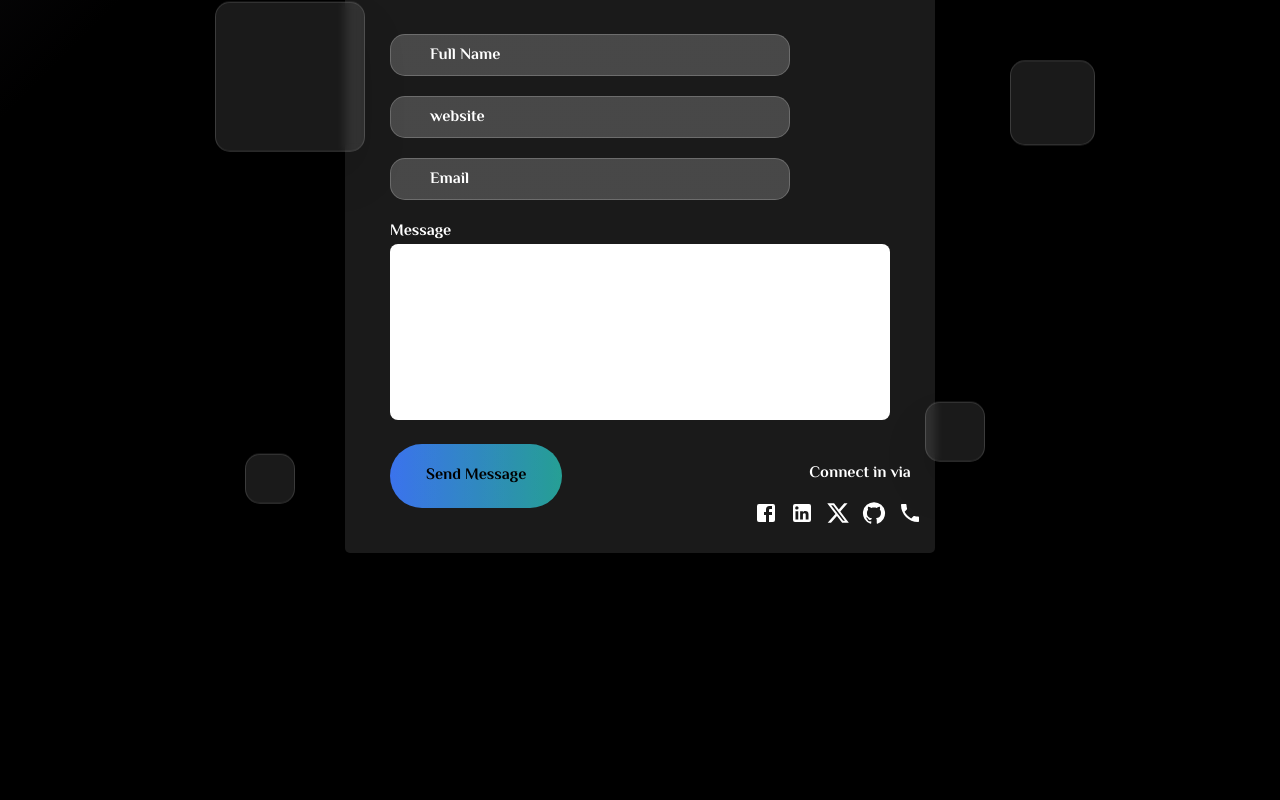
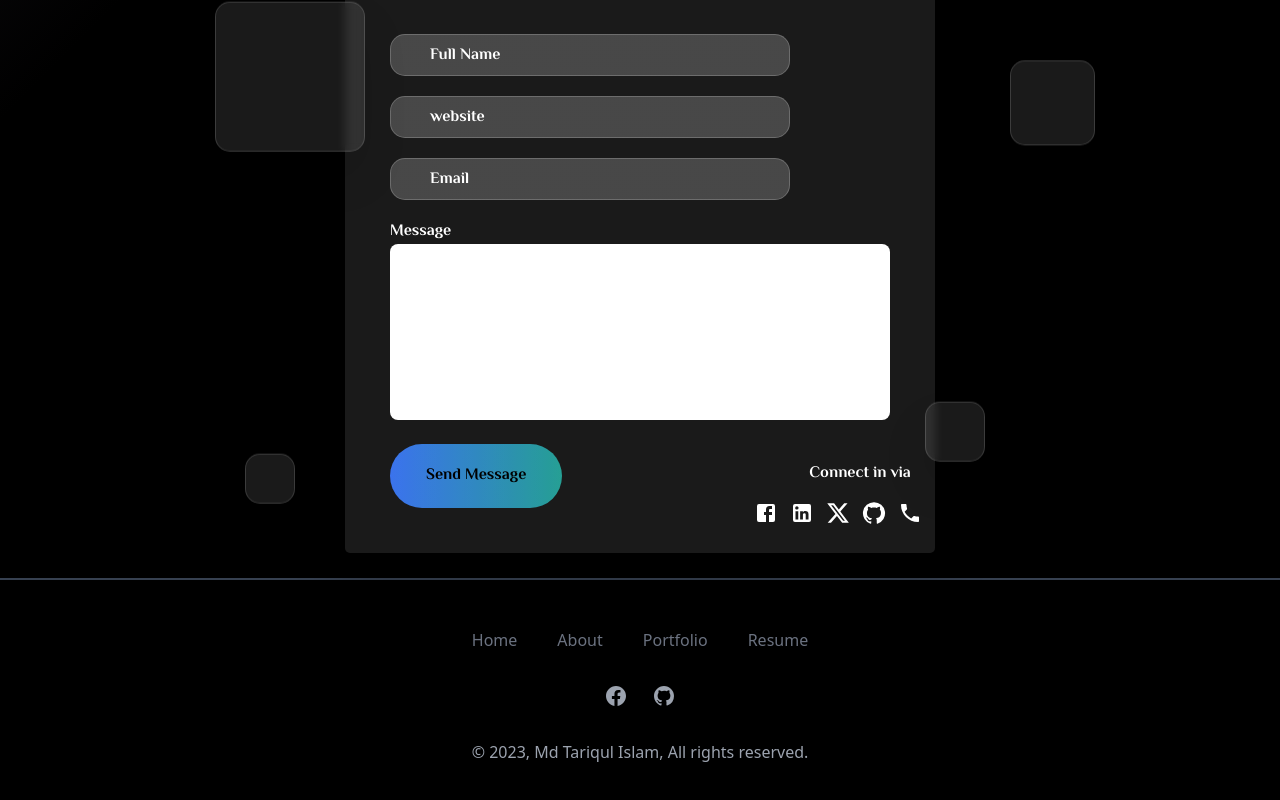
Before and after one commit to ittarek/myProtFolio, a React (Vite) app: page / in a window 1280 px wide. Shown: the part 6464-7264 px from the top of the page. Before the commit the page ends 7072 px from the top, so only its background shows below. Built offline with nearby package versions, Linux system fonts and the light colour scheme.

Commit message:
add footer

```diff
--- /dev/null
+++ b/src/Components/Footer/Footer.jsx
@@ -0,0 +1,66 @@
+import { Link } from 'react-router-dom';
+import { FaceBookIcon } from './FooterIcons/FaceBookIcon';
+import { GithubIcon } from './FooterIcons/GithubIcon';
+
+export const Footer = () => {
+  const handleDownload = () => {
+    window.open(
+      'https://drive.google.com/file/d/1-fKpAA8b0LoLpb05KTwZaHEVC2ZfECop/view?usp=sharing'
+    );
+  };
+  return (
+    <div>
+      <footer className=" border-t-2 border-gray-700">
+        <div className="max-w-7xl mx-auto py-12 px-4 overflow-hidden sm:px-6 lg:px-8">
+          <nav className="-mx-5 -my-2 flex flex-wrap justify-center" aria-label="Footer">
+            <div className="px-5 py-2">
+              <Link to="/home" className="text-base text-gray-500 hover:text-gray-900">
+                Home
+              </Link>
+            </div>
+            <div className="px-5 py-2">
+              <Link to="/about" className="text-base text-gray-500 hover:text-gray-900">
+                About
+              </Link>
+            </div>
+
+            <div className="px-5 py-2">
+              <Link
+                to="/portfolio"
+                className="text-base text-gray-500 hover:text-gray-900">
+                Portfolio
+              </Link>
+            </div>
+            <div className="px-5 py-2">
+              <div
+                onClick={handleDownload}
+                className="text-base text-gray-500 hover:text-gray-900">
+                Resume
+              </div>
+            </div>
+          </nav>
+          <div className="mt-8 flex justify-center space-x-6">
+            <a
+              target="_blank"
+              href="https://www.facebook.com/md.tariqul.islam.428023/"
+              className="text-gray-400 hover:text-gray-500">
+              <span className="sr-only">Facebook</span>
+              <FaceBookIcon />
+            </a>
+
+            <a
+              target="_blank"
+              href="https://github.com/ittarek"
+              className="text-gray-400 hover:text-gray-500">
+              <span className="sr-only">GitHub</span>
+              <GithubIcon />
+            </a>
+          </div>
+          <p className="mt-8 text-center text-base text-gray-400">
+            &copy; {new Date().getFullYear()}, Md Tariqul Islam, All rights reserved.
+          </p>
+        </div>
+      </footer>
+    </div>
+  );
+};
--- /dev/null
+++ b/src/Components/Footer/FooterIcons/FaceBookIcon.jsx
@@ -0,0 +1,12 @@
+
+export const FaceBookIcon = () => {
+  return (
+    <svg className="h-6 w-6" fill="currentColor" viewBox="0 0 24 24" aria-hidden="true">
+      <path
+        fill-rule="evenodd"
+        d="M22 12c0-5.523-4.477-10-10-10S2 6.477 2 12c0 4.991 3.657 9.128 8.438 9.878v-6.987h-2.54V12h2.54V9.797c0-2.506 1.492-3.89 3.777-3.89 1.094 0 2.238.195 2.238.195v2.46h-1.26c-1.243 0-1.63.771-1.63 1.562V12h2.773l-.443 2.89h-2.33v6.988C18.343 21.128 22 16.991 22 12z"
+        clip-rule="evenodd"
+      />
+    </svg>
+  );
+}
--- /dev/null
+++ b/src/Components/Footer/FooterIcons/GithubIcon.jsx
@@ -0,0 +1,13 @@
+import React from 'react'
+
+export const GithubIcon = () => {
+  return (
+    <svg className="h-6 w-6" fill="currentColor" viewBox="0 0 24 24" aria-hidden="true">
+      <path
+        fill-rule="evenodd"
+        d="M12 2C6.477 2 2 6.484 2 12.017c0 4.425 2.865 8.18 6.839 9.504.5.092.682-.217.682-.483 0-.237-.008-.868-.013-1.703-2.782.605-3.369-1.343-3.369-1.343-.454-1.158-1.11-1.466-1.11-1.466-.908-.62.069-.608.069-.608 1.003.07 1.531 1.032 1.531 1.032.892 1.53 2.341 1.088 2.91.832.092-.647.35-1.088.636-1.338-2.22-.253-4.555-1.113-4.555-4.951 0-1.093.39-1.988 1.029-2.688-.103-.253-.446-1.272.098-2.65 0 0 .84-.27 2.75 1.026A9.564 9.564 0 0112 6.844c.85.004 1.705.115 2.504.337 1.909-1.296 2.747-1.027 2.747-1.027.546 1.379.202 2.398.1 2.651.64.7 1.028 1.595 1.028 2.688 0 3.848-2.339 4.695-4.566 4.943.359.309.678.92.678 1.855 0 1.338-.012 2.419-.012 2.747 0 .268.18.58.688.482A10.019 10.019 0 0022 12.017C22 6.484 17.522 2 12 2z"
+        clip-rule="evenodd"
+      />
+    </svg>
+  );
+}
--- a/src/LayOut/MainLayOut.jsx
+++ b/src/LayOut/MainLayOut.jsx
@@ -1,11 +1,13 @@
 import { Outlet } from "react-router-dom";
 import NavBar from "../NavigationBar/NavBar";
+import { Footer } from "../Components/Footer/Footer";
 
 const MainLayOut = () => {
   return (
     <>
       <NavBar />
-      <Outlet />
+          <Outlet />
+          <Footer/>
     </>
   );
 };
```
